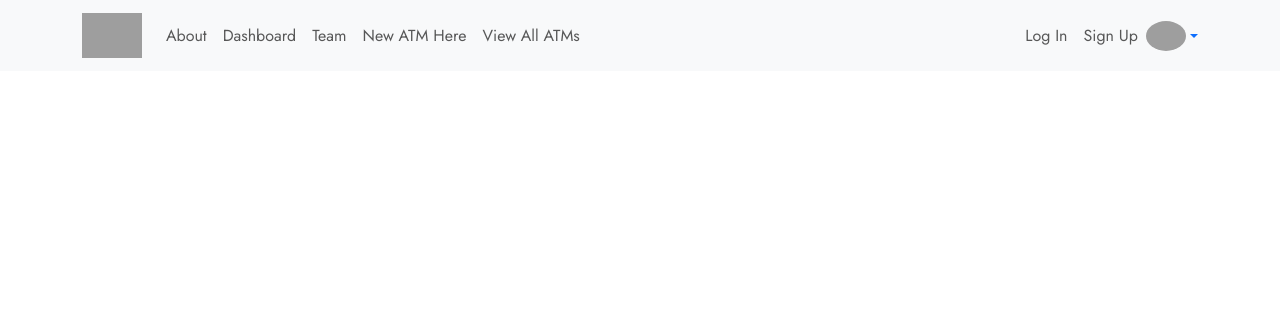
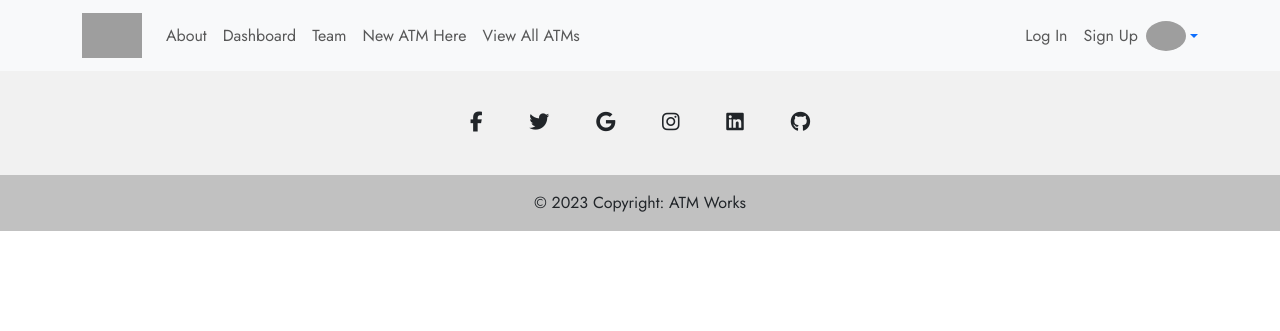
Before and after one commit to davidjbaca/project-3-group-GA-ATM, a Django app: page /about/ in a window 1280 px wide. Shown: the top 331 px of the page. Run offline with Django 4.2, Linux system fonts and the light colour scheme; some libraries are stand-ins or nearby versions; grey boxes are pictures that could not be loaded.

Commit message:
fixed background image, added footer

```diff
--- a/main_app/static/css/style.css
+++ b/main_app/static/css/style.css
@@ -11,7 +11,7 @@ body{
 #hero-container {
     background-image: url(https://imgur.com/uRYovlM.png);
     height: 960px;
-    width: 2000px;
+    max-width: 1500px;
     background-position: top;
     background-repeat: no-repeat;
     background-size: cover;
--- a/main_app/templates/base.html
+++ b/main_app/templates/base.html
@@ -120,14 +120,79 @@
   </nav>
   <!-- Navbar -->
     <!-- Row -->
-  </div>
+
+    {% block content %}
+    {% endblock %}
 
 
-<div class="">
-    {% block content %}
-    {% endblock %}
-  </div>
+    <footer class="text-center text-white" style="background-color: #f1f1f1;">
+        <!-- Grid container -->
+        <div class="container pt-4">
+          <!-- Section: Social media -->
+          <section class="mb-4">
+            <!-- Facebook -->
+            <a
+              class="btn btn-link btn-floating btn-lg text-dark m-1"
+              href="#!"
+              role="button"
+              data-mdb-ripple-color="dark"
+              ><i class="fab fa-facebook-f"></i
+            ></a>
 
+            <!-- Twitter -->
+            <a
+              class="btn btn-link btn-floating btn-lg text-dark m-1"
+              href="#!"
+              role="button"
+              data-mdb-ripple-color="dark"
+              ><i class="fab fa-twitter"></i
+            ></a>
 
+            <!-- Google -->
+            <a
+              class="btn btn-link btn-floating btn-lg text-dark m-1"
+              href="#!"
+              role="button"
+              data-mdb-ripple-color="dark"
+              ><i class="fab fa-google"></i
+            ></a>
+
+            <!-- Instagram -->
+            <a
+              class="btn btn-link btn-floating btn-lg text-dark m-1"
+              href="#!"
+              role="button"
+              data-mdb-ripple-color="dark"
+              ><i class="fab fa-instagram"></i
+            ></a>
+
+            <!-- Linkedin -->
+            <a
+              class="btn btn-link btn-floating btn-lg text-dark m-1"
+              href="#!"
+              role="button"
+              data-mdb-ripple-color="dark"
+              ><i class="fab fa-linkedin"></i
+            ></a>
+            <!-- Github -->
+            <a
+              class="btn btn-link btn-floating btn-lg text-dark m-1"
+              href="#!"
+              role="button"
+              data-mdb-ripple-color="dark"
+              ><i class="fab fa-github"></i
+            ></a>
+          </section>
+          <!-- Section: Social media -->
+        </div>
+        <!-- Grid container -->
+
+        <!-- Copyright -->
+        <div class="text-center text-dark p-3" style="background-color: rgba(0, 0, 0, 0.2);">
+          © 2023 Copyright: ATM Works
+          <!-- <a class="text-dark" href="https://mdbootstrap.com/">MDBootstrap.com</a> -->
+        </div>
+        <!-- Copyright -->
+      </footer>
 </body>
 </html>
--- a/main_app/templates/home.html
+++ b/main_app/templates/home.html
@@ -1,4 +1,5 @@
-{% extends 'base.html' %} {% block content %}
+{% extends 'base.html' %}
+{% block content %}
 <!-- hero main image -->
 <title>ATM Works the #1 ATM management software</title>
 <div class="container" id="hero-container">
@@ -15,5 +16,5 @@
       ></a>
     </div>
   </div>
-  {% endblock content %}
 </div>
+{% endblock content %}
```
